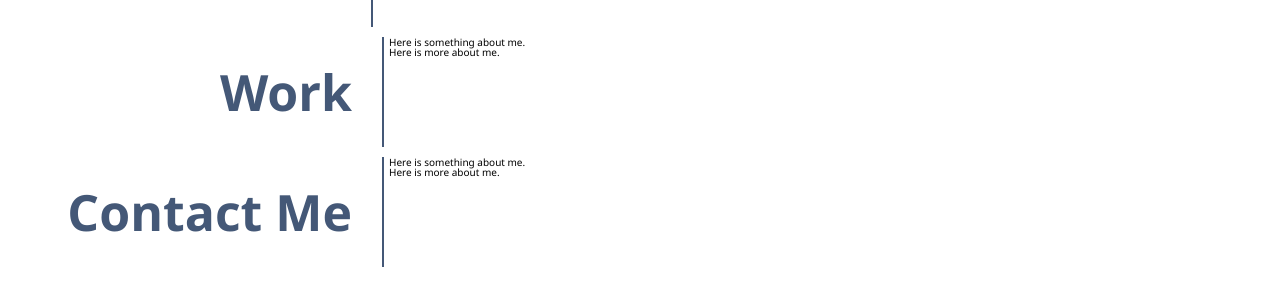
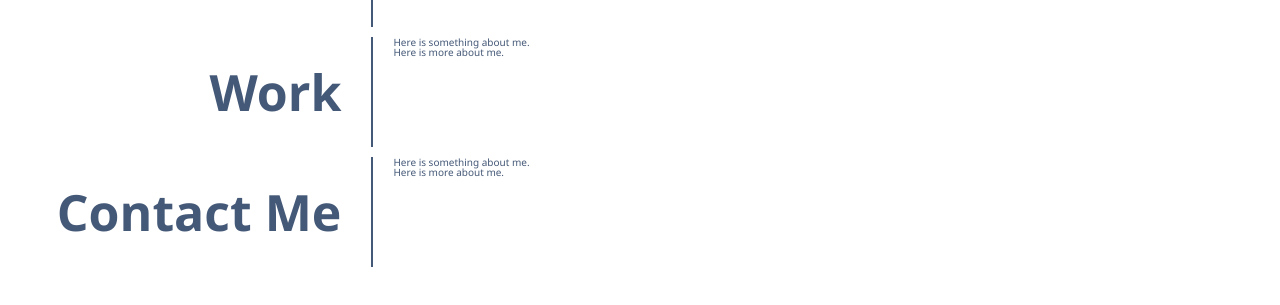
Before and after one commit to Ianaac27/My-Portfolio, a plain HTML site: page index.html in a window 1280 px wide. Shown: the part 503-808 px from the top of the page. Drawn offline with Linux system fonts and the light colour scheme.

Commit message:
adjusted rest of the margins

```diff
--- a/assets/styles.css
+++ b/assets/styles.css
@@ -105,8 +105,8 @@ main {
     width: 30%;
     margin-right: 5px;
     font-size: 50px;
-    border-right: #445877 2px solid;
-    color: #445877;
+    border-right: var(--font-color) 2px solid;
+    color: var(--font-color);
     font-weight: 800;
 }
 
@@ -114,5 +114,19 @@ main {
     width: 70%;
     margin-left: 15px;
     margin-right: 20px;
-    color: #445877;
+    color: var(--font-color);
 }
+
+.workRight {
+    width: 70%;
+    margin-left: 15px;
+    margin-right: 20px;
+    color: var(--font-color);
+}
+
+.contactMeRight {
+    width: 70%;
+    margin-left: 15px;
+    margin-right: 20px;
+    color: var(--font-color);
+}
```
